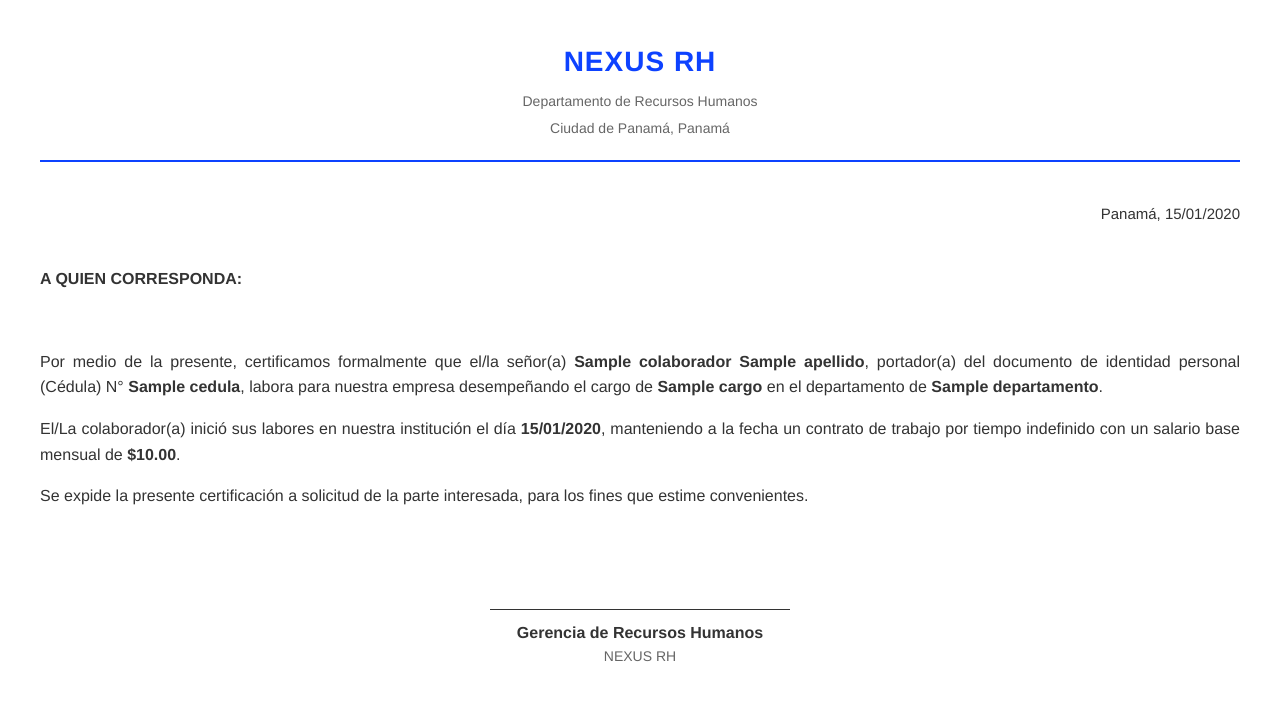
After one commit to eduardole53-hash/NexusRH, a Flask app: template templates/pdf_carta_trabajo.html in a window 1280 px wide. The commit adds this page. Shown: the top 701 px of the page. Run offline with Flask 3, Linux system fonts and the light colour scheme; the template is opened without the code that fills it: most values are stand-ins (such as "Sample title", 1, 10 or a date in 2020).

Commit message:
Feat: Motor pdfkit implementado para Cartas de Trabajo y Formularios de Permisos

```diff
--- a/app.py
+++ b/app.py
@@ -5,6 +5,8 @@ from zoneinfo import ZoneInfo
 from flask import Flask, redirect, render_template, request, url_for, session, flash
 from dotenv import load_dotenv
 import json
+import pdfkit
+from flask import make_response, render_template_string
 
 import csv
 from io import StringIO
@@ -954,5 +956,106 @@ def historial_colaborador(id_colaborador):
 
     return render_template('asistencias_colaborador.html', colaborador=colaborador, asistencias=asistencias)
 
+@app.route('/descargar-carta-trabajo')
+def descargar_carta_trabajo():
+    if 'usuario_id' not in session:
+        return redirect(url_for('index'))
+
+    usuario_id = session.get('usuario_id')
+
+    conn = get_db_connection()
+    cursor = conn.cursor(dictionary=True)
+
+    # Obtener datos del colaborador
+    cursor.execute("""
+        SELECT c.*, d.nombre AS departamento, ca.titulo AS cargo
+        FROM colaborador c
+        LEFT JOIN departamento d ON c.id_departamento = d.id_departamento
+        LEFT JOIN cargo ca ON c.id_cargo = ca.id_cargo
+        WHERE c.id_colaborador = %s
+    """, (usuario_id,))
+    colaborador = cursor.fetchone()
+
+    cursor.close()
+    conn.close()
+
+    if not colaborador:
+        flash("No se encontraron datos del colaborador.", "danger")
+        return redirect(url_for('dashboard'))
+
+    # Renderizar la plantilla HTML a texto
+    html_renderizado = render_template('pdf_carta_trabajo.html', colaborador=colaborador, fecha_actual=date.today())
+
+    # Configurar opciones de pdfkit para evitar errores con Bootstrap
+    opciones = {
+        'page-size': 'Letter',
+        'margin-top': '0.75in',
+        'margin-right': '0.75in',
+        'margin-bottom': '0.75in',
+        'margin-left': '0.75in',
+        'encoding': 'UTF-8',
+        'enable-local-file-access': None
+    }
+
+    # Convertir HTML a PDF
+    pdf = pdfkit.from_string(html_renderizado, False, options=opciones)
+
+    # Crear la respuesta HTTP para forzar la descarga
+    respuesta = make_response(pdf)
+    respuesta.headers['Content-Type'] = 'application/pdf'
+    respuesta.headers['Content-Disposition'] = f'attachment; filename=Carta_Trabajo_{colaborador["nombre"]}_{colaborador["apellido"]}.pdf'
+
+    return respuesta
+
+@app.route('/descargar-permiso/<int:id_solicitud>')
+def descargar_permiso(id_solicitud):
+    if 'usuario_id' not in session:
+        return redirect(url_for('index'))
+
+    conn = get_db_connection()
+    cursor = conn.cursor(dictionary=True)
+
+    # Obtener datos de la solicitud unidos con los del colaborador
+    cursor.execute("""
+        SELECT p.*, c.nombre, c.apellido, c.cedula, d.nombre AS departamento, ca.titulo AS cargo
+        FROM solicitud_permiso p
+        JOIN colaborador c ON p.id_colaborador = c.id_colaborador
+        LEFT JOIN departamento d ON c.id_departamento = d.id_departamento
+        LEFT JOIN cargo ca ON c.id_cargo = ca.id_cargo
+        WHERE p.id_solicitud = %s
+    """, (id_solicitud,))
+    solicitud = cursor.fetchone()
+
+    cursor.close()
+    conn.close()
+
+    # Validar que exista y esté aprobada
+    if not solicitud or solicitud['estado'] != 'Aprobado':
+        flash("La solicitud no existe o aún no ha sido aprobada.", "warning")
+        return redirect(url_for('permisos'))
+
+    # Renderizar la plantilla a texto
+    html_renderizado = render_template('pdf_permiso.html', solicitud=solicitud, fecha_actual=date.today())
+
+    opciones = {
+        'page-size': 'Letter',
+        'margin-top': '0.75in',
+        'margin-right': '0.75in',
+        'margin-bottom': '0.75in',
+        'margin-left': '0.75in',
+        'encoding': 'UTF-8',
+        'enable-local-file-access': None
+    }
+
+    # Convertir a PDF
+    pdf = pdfkit.from_string(html_renderizado, False, options=opciones)
+
+    # Forzar descarga
+    respuesta = make_response(pdf)
+    respuesta.headers['Content-Type'] = 'application/pdf'
+    respuesta.headers['Content-Disposition'] = f'attachment; filename=Permiso_{id_solicitud}_{solicitud["nombre"]}_{solicitud["apellido"]}.pdf'
+
+    return respuesta
+
 if __name__ == '__main__':
     app.run(debug=True, host='0.0.0.0', port=5000)
--- /dev/null
+++ b/templates/pdf_carta_trabajo.html
@@ -0,0 +1,97 @@
+<!DOCTYPE html>
+<html lang="es">
+<head>
+    <meta charset="UTF-8">
+    <title>Carta de Trabajo - {{ colaborador.nombre }} {{ colaborador.apellido }}</title>
+    <style>
+        body {
+            font-family: 'Helvetica', 'Arial', sans-serif;
+            color: #333;
+            line-height: 1.6;
+            margin: 40px;
+        }
+        .header {
+            text-align: center;
+            border-bottom: 2px solid #0d42ff;
+            padding-bottom: 20px;
+            margin-bottom: 40px;
+        }
+        .header h1 {
+            color: #0d42ff;
+            margin: 0;
+            font-size: 28px;
+            font-weight: bold;
+            letter-spacing: 1px;
+        }
+        .header p {
+            margin: 5px 0 0;
+            font-size: 14px;
+            color: #666;
+        }
+        .fecha {
+            text-align: right;
+            margin-bottom: 40px;
+            font-size: 15px;
+        }
+        .contenido {
+            text-align: justify;
+            font-size: 16px;
+            margin-bottom: 60px;
+        }
+        .firma-container {
+            text-align: center;
+            margin-top: 100px;
+        }
+        .linea-firma {
+            border-top: 1px solid #333;
+            width: 300px;
+            margin: 0 auto 10px auto;
+        }
+        .firma-nombre {
+            font-weight: bold;
+            margin: 0;
+        }
+        .firma-cargo {
+            color: #666;
+            font-size: 14px;
+            margin: 0;
+        }
+    </style>
+</head>
+<body>
+    <div class="header">
+        <h1>NEXUS RH</h1>
+        <p>Departamento de Recursos Humanos</p>
+        <p>Ciudad de Panamá, Panamá</p>
+    </div>
+
+    <div class="fecha">
+        Panamá, {{ fecha_actual.strftime('%d/%m/%Y') }}
+    </div>
+
+    <div class="contenido">
+        <p><strong>A QUIEN CORRESPONDA:</strong></p>
+        <br>
+        <p>
+            Por medio de la presente, certificamos formalmente que el/la señor(a) <strong>{{ colaborador.nombre }} {{ colaborador.apellido }}</strong>,
+            portador(a) del documento de identidad personal (Cédula) N° <strong>{{ colaborador.cedula }}</strong>,
+            labora para nuestra empresa desempeñando el cargo de <strong>{{ colaborador.cargo or 'Sin Asignar' }}</strong>
+            en el departamento de <strong>{{ colaborador.departamento or 'Sin Asignar' }}</strong>.
+        </p>
+        <p>
+            El/La colaborador(a) inició sus labores en nuestra institución el día <strong>{{ colaborador.fecha_ingreso.strftime('%d/%m/%Y') }}</strong>,
+            manteniendo a la fecha un contrato de trabajo por tiempo indefinido con un salario base mensual de
+            <strong>${{ "{:,.2f}".format(colaborador.salario) }}</strong>.
+        </p>
+        <p>
+            Se expide la presente certificación a solicitud de la parte interesada, para los fines que estime convenientes.
+        </p>
+    </div>
+
+    <div class="firma-container">
+        <div class="linea-firma"></div>
+        <p class="firma-nombre">Gerencia de Recursos Humanos</p>
+        <p class="firma-cargo">NEXUS RH</p>
+    </div>
+</body>
+</html>
```
Also changed, not shown: templates/dashboard.html (+6 -1 lines), templates/pdf_permiso.html (added, +97 -0 lines), templates/permisos.html (+7 -1 lines).
